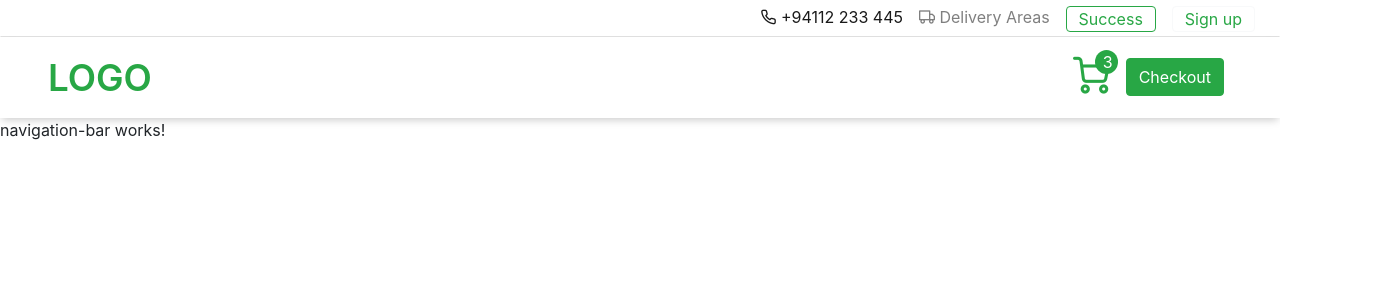
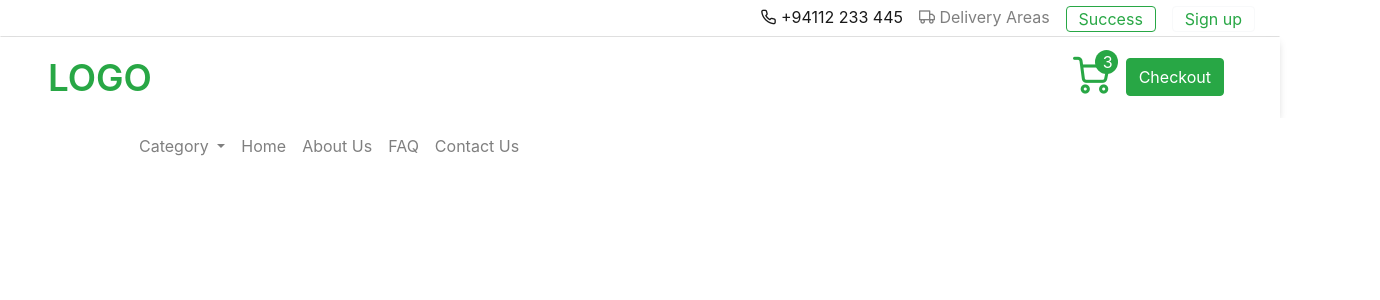
Before and after one commit to JeewanthaLahiru/Shopping-Cart-Project-with-Angular, an Angular app in the folder shopping-cart/: page / in a window 1280 px wide. Shown: the top 300 px of the page, 1380 px wide, since content can reach past the window. Built offline with nearby package versions, Linux system fonts and the light colour scheme.

Commit message:
added navigationbar buttons

```diff
--- a/shopping-cart/src/app/components/headerArea/navigation-bar/navigation-bar.component.html
+++ b/shopping-cart/src/app/components/headerArea/navigation-bar/navigation-bar.component.html
@@ -1 +1,42 @@
-<p>navigation-bar works!</p>
+<!DOCTYPE html>
+<html lang="en">
+<head>
+    <meta charset="UTF-8">
+    <meta http-equiv="X-UA-Compatible" content="IE=edge">
+    <meta name="viewport" content="width=device-width, initial-scale=1.0">
+    <title>Document</title>
+</head>
+<body>
+
+    <div class="container-fluid navigation-bar">
+        <nav class="navbar navbar-expand-lg navbar-light bg-white">
+            <ul class="navbar-nav mr-auto">
+                <li class="nav-item dropdown">
+                    <a class="nav-link dropdown-toggle" href="#" id="navbarDropdown" role="button" data-toggle="dropdown" aria-haspopup="true" aria-expanded="false">
+                      Category
+                    </a>
+                    <div class="dropdown-menu" aria-labelledby="navbarDropdown">
+                      <a class="dropdown-item" href="#">Action</a>
+                      <a class="dropdown-item" href="#">Another action</a>
+                      <div class="dropdown-divider"></div>
+                      <a class="dropdown-item" href="#">Something else here</a>
+                    </div>
+                  </li>
+                <li class="nav-item">
+                  <a class="nav-link" href="#">Home</a>
+                </li>
+                <li class="nav-item">
+                  <a class="nav-link" href="#">About Us</a>
+                </li>
+                <li class="nav-item">
+                  <a class="nav-link" href="#">FAQ</a>
+                </li>
+                <li class="nav-item">
+                    <a class="nav-link" href="#">Contact Us</a>
+                  </li>
+              </ul>
+          </nav>
+    </div>
+
+</body>
+</html>
--- a/shopping-cart/src/app/components/headerArea/navigation-bar/navigation-bar.component.scss
+++ b/shopping-cart/src/app/components/headerArea/navigation-bar/navigation-bar.component.scss
@@ -0,0 +1,3 @@
+.navigation-bar{
+    margin: 0 100px;
+}
```
